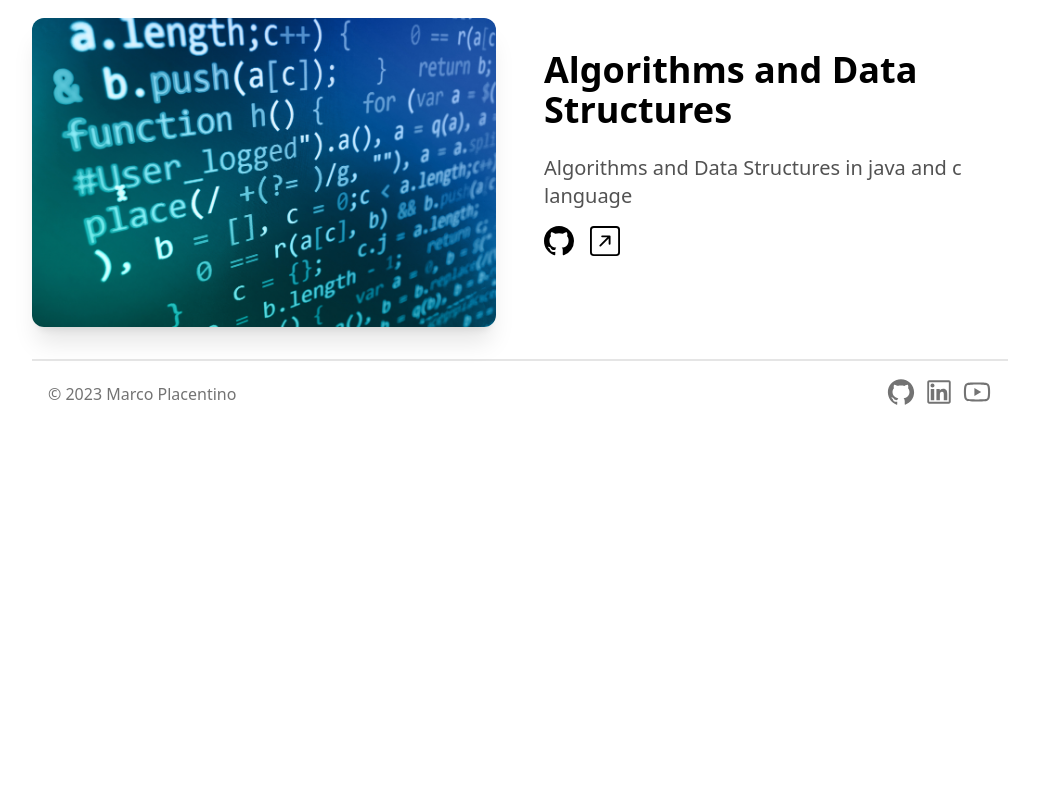
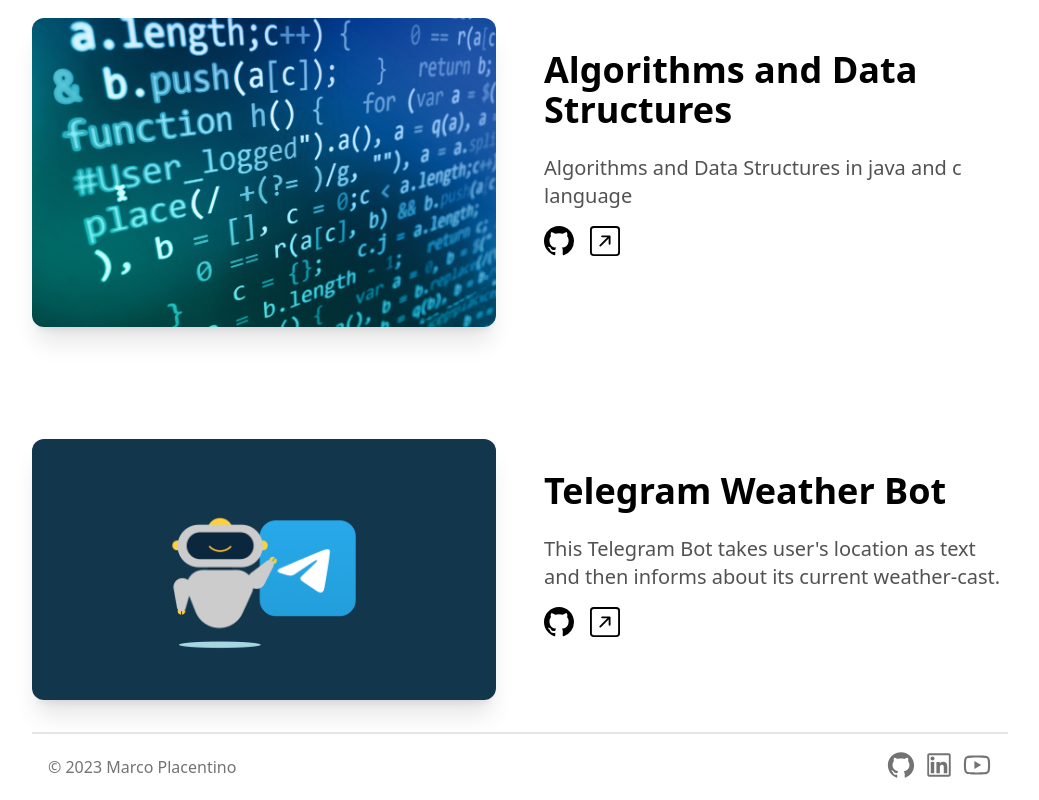
Before and after one commit to mplace97/Portfolio, a Next.js app: page / in a window 1280 px wide. Shown: the part 1944-2744 px from the top of the page, without its empty margins (120-1159 px from the left). Before the commit the page ends 2371 px from the top, so only its background shows below. Built offline with nearby package versions, Linux system fonts and the light colour scheme.

Commit message:
update ProjectsSection

```diff
--- a/components/ProjectsSection.tsx
+++ b/components/ProjectsSection.tsx
@@ -13,14 +13,21 @@
     github: "https://github.com/mplace97/Algorithms-and-Data-Structures-master",
     link: "https://github.com/mplace97/Algorithms-and-Data-Structures-master",
   },
-
+  {
+    name: "Telegram Weather Bot",
+    description:
+      "This Telegram Bot takes user's location as text and then informs about its current weather-cast.",
+    image: "/bot.png",
+    github: "https://github.com/mplace97/WeatherBot",
+    link: "https://github.com/mplace97/WeatherBot",
+  },
 ]
 
 const ProjectsSection = () => {
   return (
     <section id="projects">
       <h1 className="my-10 text-center font-bold text-4xl">
-        Projects
+         Projects
         <hr className="w-6 h-1 mx-auto my-4 bg-teal-500 border-0 rounded"></hr>
       </h1>
 
```
Also changed, not shown: public/bot.png (added).
